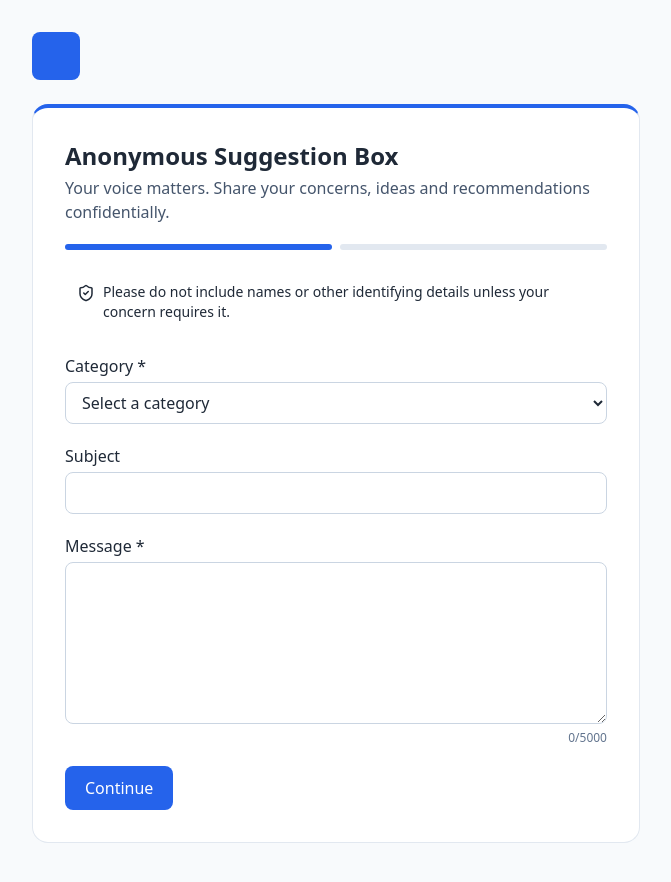
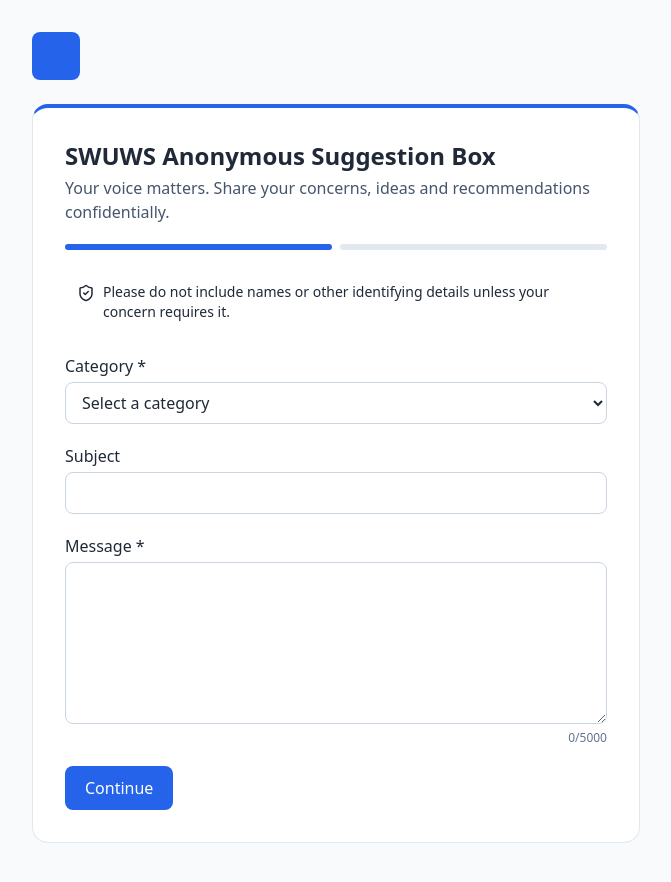
Before and after one commit to futurestands/suggestionbox, a React (Vite) app: page /submit in a window 1280 px wide. Shown: the top 882 px of the page, without its empty margins (304-975 px from the left). Built offline with nearby package versions, Linux system fonts and the light colour scheme; no server answers.

Commit message:
Update title to SWUWS Anonymous Suggestion Box

```diff
--- a/index.html
+++ b/index.html
@@ -1 +1 @@
-<!doctype html><html lang="en"><head><meta charset="UTF-8"/><meta name="viewport" content="width=device-width, initial-scale=1"/><meta name="referrer" content="no-referrer"/><title>Anonymous Suggestion Box</title></head><body><div id="root"></div><script type="module" src="/src/main.tsx"></script></body></html>
+<!doctype html><html lang="en"><head><meta charset="UTF-8"/><meta name="viewport" content="width=device-width, initial-scale=1"/><meta name="referrer" content="no-referrer"/><title>SWUWS Anonymous Suggestion Box</title></head><body><div id="root"></div><script type="module" src="/src/main.tsx"></script></body></html>
--- a/src/pages/Submit.tsx
+++ b/src/pages/Submit.tsx
@@ -22,7 +22,7 @@ export default function Submit() {
     <div className="flex items-center gap-3 mb-6">{st?.logo_url ? <img src={st.logo_url} alt={org + ' logo'} className="h-12 max-w-[10rem] object-contain" referrerPolicy="no-referrer"/> : <div className="h-12 w-12 rounded-lg grid place-items-center font-bold text-white" style={{ background: brand }} aria-label="Logo placeholder">{org[0] ?? ''}</div>}<span className="font-semibold">{org}</span></div>
     {done ? <div className="bg-white border border-slate-200 rounded-2xl p-8 text-center"><CheckCircle2 className="mx-auto" style={{ color: brand }} size={48}/><h1 className="text-2xl font-semibold mt-4">Thank you</h1><p className="mt-2 text-slate-600">Your feedback has been received.</p></div> :
     <form onSubmit={send} className="bg-white border border-slate-200 rounded-2xl p-6 sm:p-8 space-y-5 border-t-4" style={{ borderTopColor: brand }}>
-      <div><h1 className="text-2xl font-semibold">{st?.form_title ?? 'Anonymous Suggestion Box'}</h1><p className="text-slate-600 mt-1">{st?.intro_text ?? 'Your voice matters. Share your concerns, ideas and recommendations confidentially.'}</p></div>
+      <div><h1 className="text-2xl font-semibold">{st?.form_title ?? 'SWUWS Anonymous Suggestion Box'}</h1><p className="text-slate-600 mt-1">{st?.intro_text ?? 'Your voice matters. Share your concerns, ideas and recommendations confidentially.'}</p></div>
       <div aria-label={`Step ${step + 1} of 2`} className="flex gap-2">{[0, 1].map(i => <div key={i} className="h-1.5 flex-1 rounded-full" style={{ background: i <= step ? brand : '#e2e8f0' }}/>)}</div>
       <p className="text-sm rounded-lg p-3 flex gap-2" style={{ background: st?.secondary_color }}><ShieldCheck size={18} className="shrink-0 mt-0.5"/>Please do not include names or other identifying details unless your concern requires it.</p>
       {step === 0 ? <>
```
Also changed, not shown: 2 other files (tests, documents, lock files or other folders).
